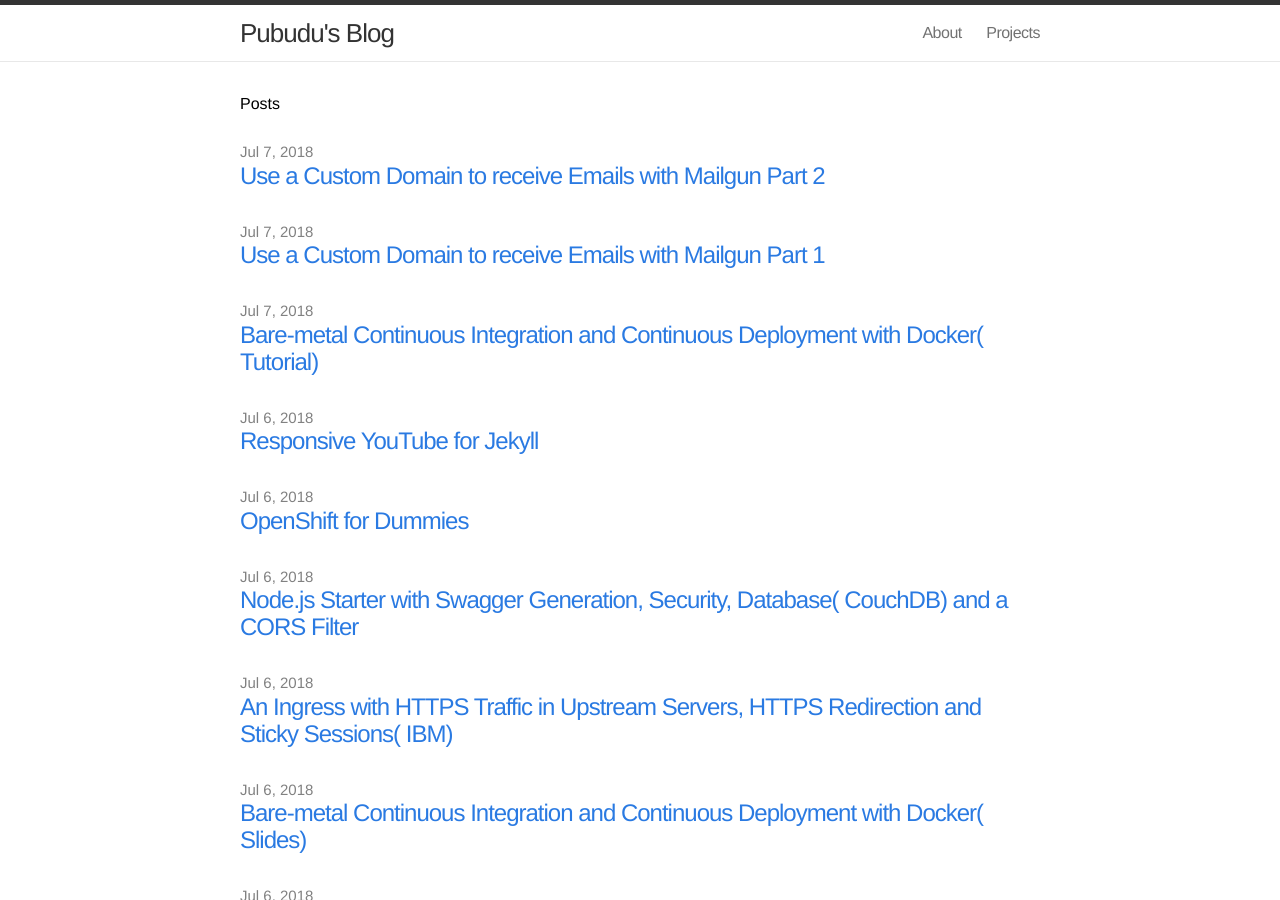
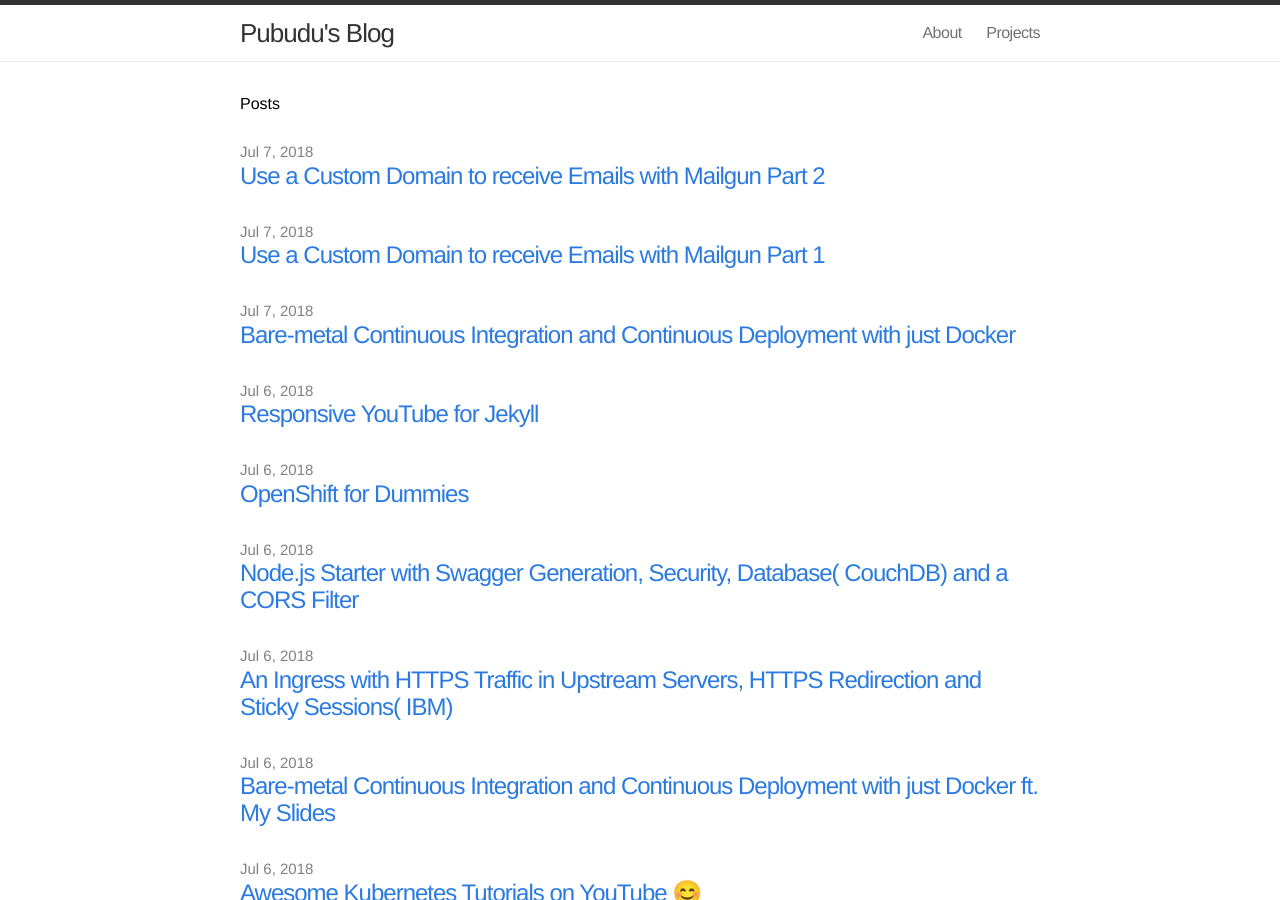
Before and after one commit to welagedara/welagedara.github.io, a Jekyll site: the page built from index.html, in a window 1280 px wide and 900 px high. Built offline with Jekyll 4.4.1, drawn with Linux system fonts in a browser that asks for light colours; emoji names are drawn with the system emoji font.

Commit message:
minor changes

```diff
--- a/_posts/2018-07-06-ci-and-cd.md
+++ b/_posts/2018-07-06-ci-and-cd.md
@@ -1,6 +1,6 @@
 ---
 layout: post
-title: "Bare-metal Continuous Integration and Continuous Deployment with Docker( Slides)"
+title: "Bare-metal Continuous Integration and Continuous Deployment with just Docker ft. My Slides"
 categories: junk
 author: "Pubudu Welagedara"
 meta: "CI and CD"
--- a/_posts/2018-07-07-ci-and-cd-demo.md
+++ b/_posts/2018-07-07-ci-and-cd-demo.md
@@ -1,6 +1,6 @@
 ---
 layout: post
-title: "Bare-metal Continuous Integration and Continuous Deployment with Docker( Tutorial)"
+title: "Bare-metal Continuous Integration and Continuous Deployment with just Docker"
 categories: junk
 author: "Pubudu Welagedara"
 meta: "CI and CD"
```
